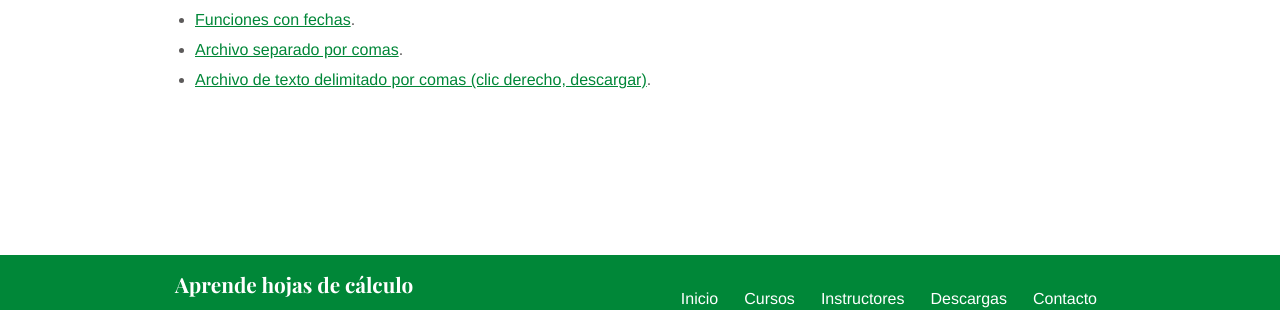
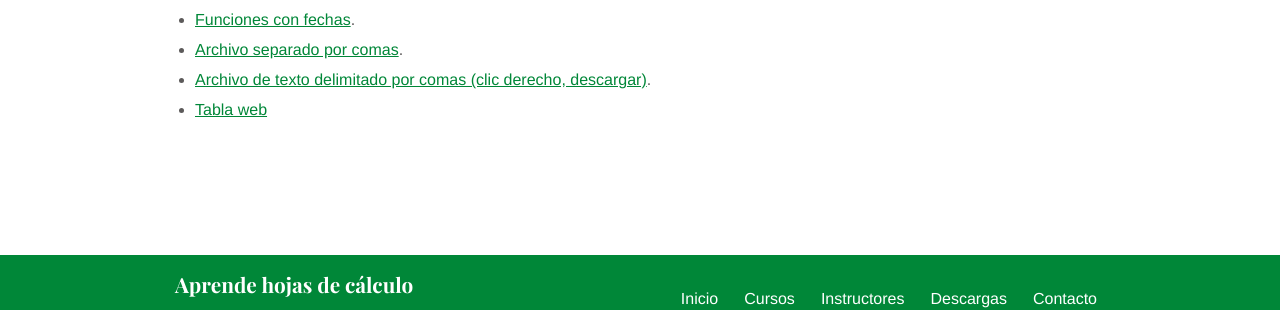
Before and after one commit to camachevaz/Calc, a Jekyll site: the page built from descargas.md, in a window 1280 px wide. Shown: the part 496-806 px from the top of the page. Built offline with Jekyll 4.4.1, drawn with Linux system fonts in a browser that asks for light colours.

Commit message:
Update descargas.md

```diff
--- a/descargas.md
+++ b/descargas.md
@@ -18,3 +18,4 @@ intro_image_hide_on_mobile: true
 - [Funciones con fechas](/assets/docs/Fechas.xlsx/).
 - [Archivo separado por comas](/assets/docs/Separado-comas.csv/).
 - [Archivo de texto delimitado por comas (clic derecho, descargar)](/assets/docs/Delimitado.txt/).
+- [Tabla web](/tablaweb/)
```
